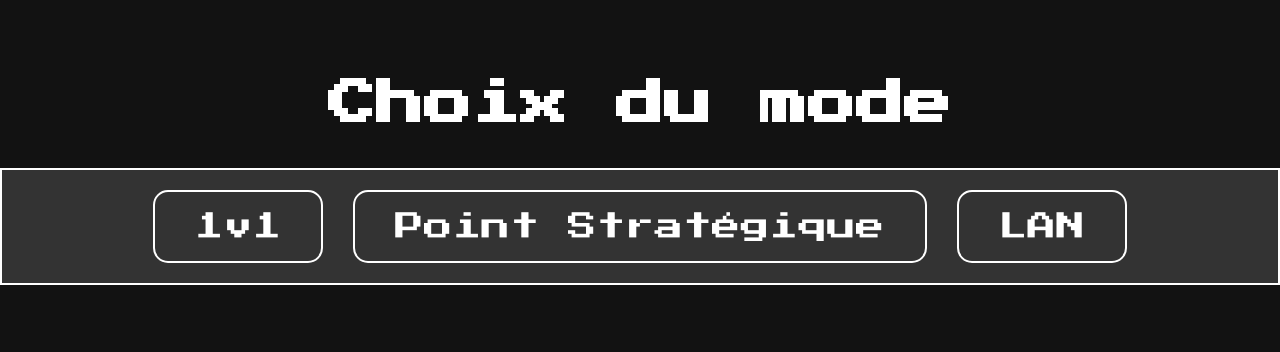
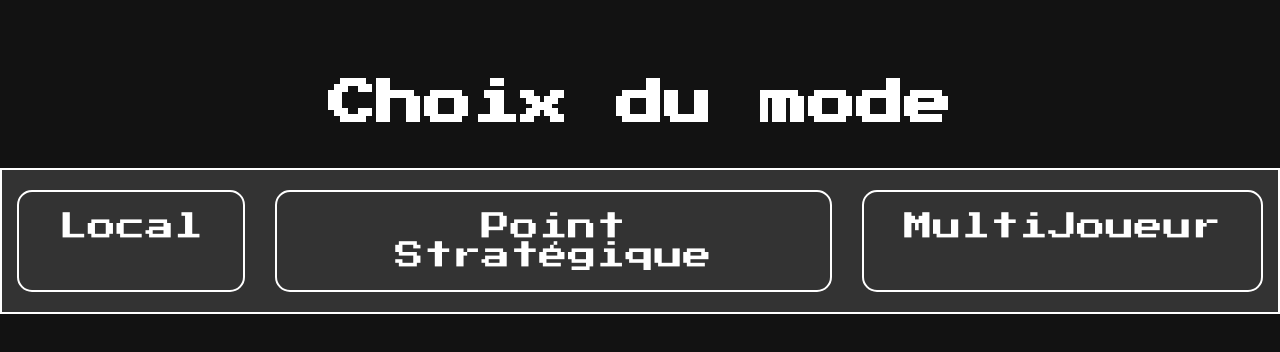
Before and after one commit to philippe-hjik/324-TS2-Portfolio, a plain HTML site: page Projet/pages/index.html in a window 1280 px wide. Drawn offline with Linux system fonts and the light colour scheme.

Commit message:
refactor(name):change button name in menu

```diff
--- a/Projet/pages/index.html
+++ b/Projet/pages/index.html
@@ -12,9 +12,9 @@
 <body>
     <h1>Choix du mode</h1>
     <div class="navbar">
-        <a href="../pages/1v1.html">1v1</a>
+        <a href="../pages/local.html">Local</a>
         <a href="./pointStrat.html">Point Stratégique</a>
-        <a href="./LAN.html">LAN</a>
+        <a href="./LAN.html">MultiJoueur</a>
     </div>
 </body>
 </html>
```
Also changed, not shown: Projet/pages/local.html (renamed from Projet/pages/1v1.html, +1 -1 lines), Projet/scripts/1v1/local.js (renamed from Projet/scripts/1v1/1v1.js).
